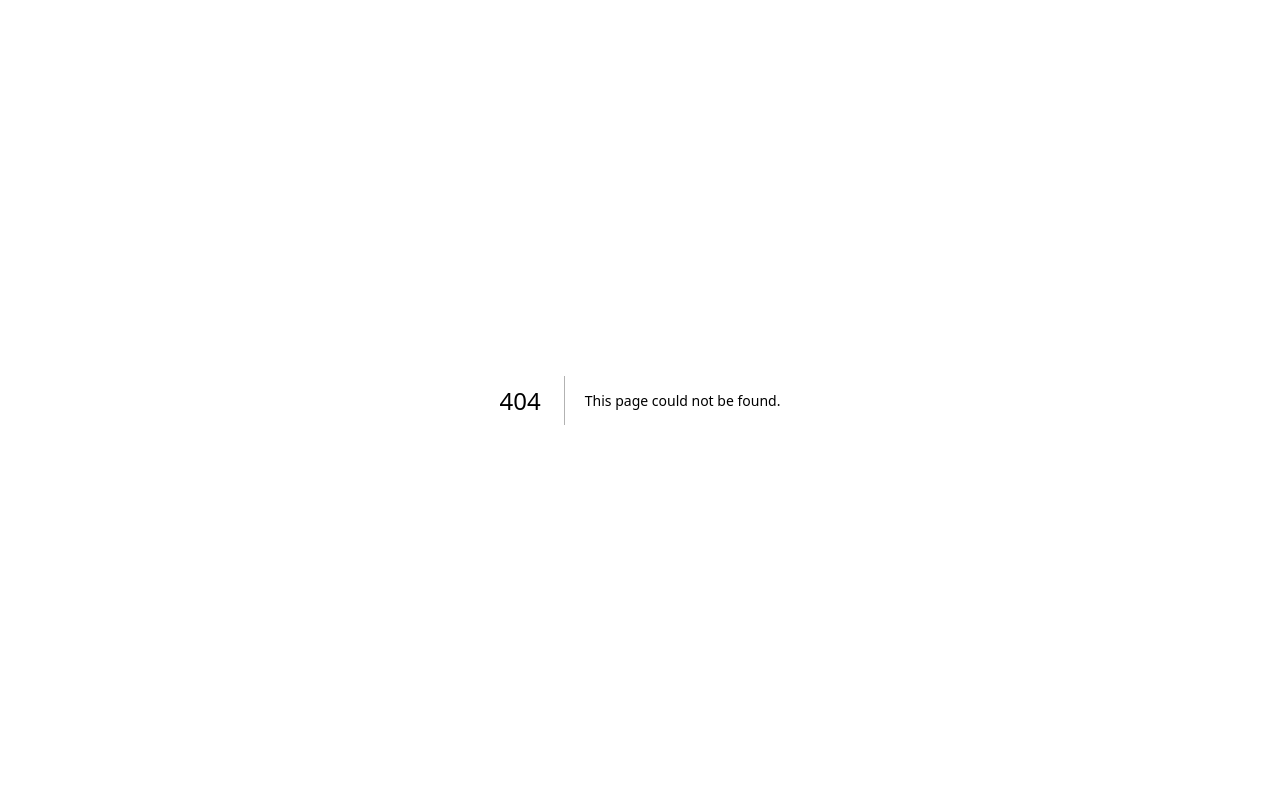
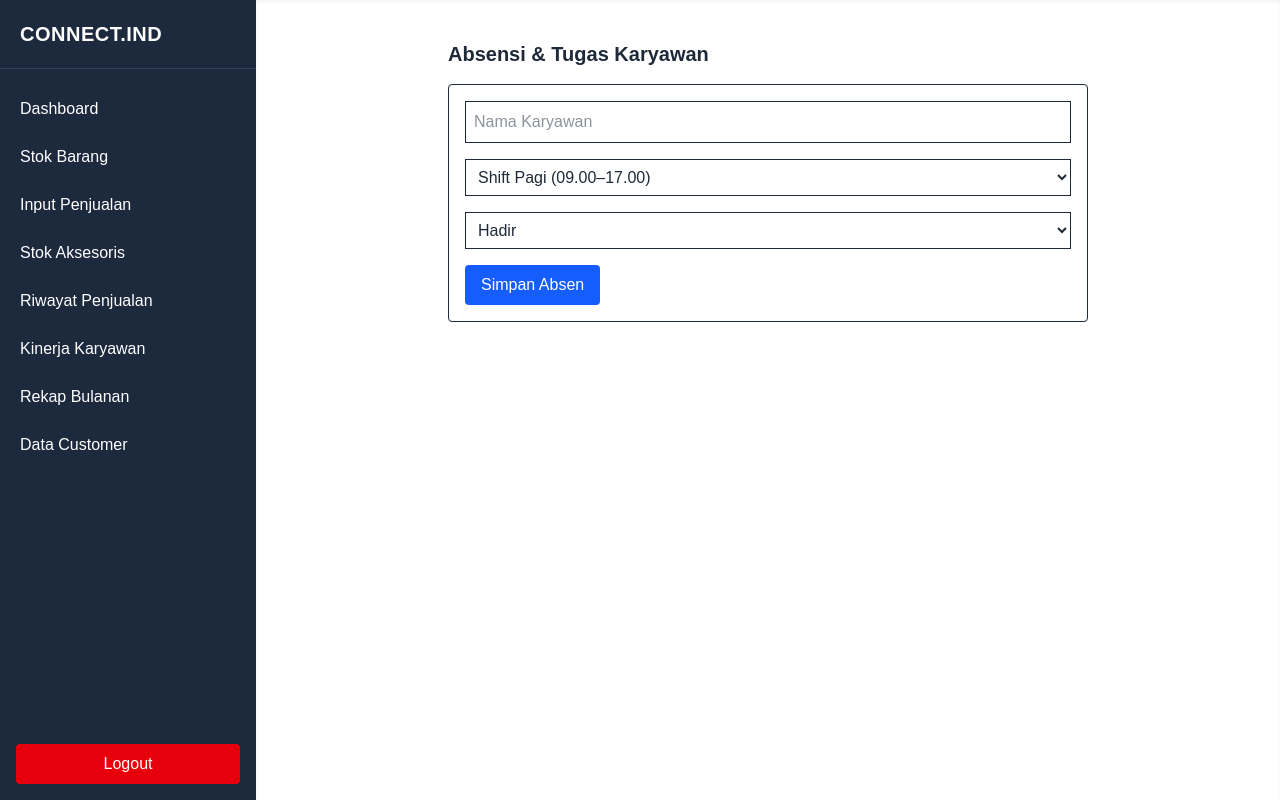
Before and after one commit to connectgadgetindonesia/sistem-connect-ind, a Next.js app: page /absensi in a window 1280 px wide. Before the commit this address had no page. Built offline with nearby package versions, Linux system fonts and the light colour scheme.

Commit message:
Tambah fitur Absensi dan Tugas Harian Karyawan

```diff
--- /dev/null
+++ b/pages/absensi.js
@@ -0,0 +1,84 @@
+import Layout from '@/components/Layout'
+import { useState, useEffect } from 'react'
+import { supabase } from '@/lib/supabaseClient'
+
+export default function AbsenTugasKaryawan() {
+  const [nama, setNama] = useState('')
+  const [shift, setShift] = useState('Pagi')
+  const [status, setStatus] = useState('Hadir')
+  const [submitted, setSubmitted] = useState(false)
+  const [tugas, setTugas] = useState([])
+  const [checked, setChecked] = useState([])
+
+  useEffect(() => {
+    if (submitted) {
+      const list = shift === 'Pagi'
+        ? ['Menyapu halaman depan', 'Merapikan stok', 'Membersihkan meja & komputer', 'Menyiram tanaman']
+        : ['Merapikan stok', 'Matikan semua elektronik', 'Membersihkan toko']
+      setTugas(list)
+      setChecked(Array(list.length).fill(false))
+    }
+  }, [submitted, shift])
+
+  async function handleSubmitAbsen(e) {
+    e.preventDefault()
+    if (!nama || !shift || !status) return alert('Lengkapi semua data')
+
+    const { error } = await supabase.from('absensi_karyawan').insert({ nama, shift, status, tanggal: new Date().toISOString().slice(0, 10) })
+    if (error) return alert('Gagal simpan absen')
+    setSubmitted(true)
+  }
+
+  return (
+    <Layout>
+      <div className="max-w-2xl mx-auto p-4">
+        <h1 className="text-xl font-bold mb-4">Absensi & Tugas Karyawan</h1>
+
+        {!submitted && (
+          <form onSubmit={handleSubmitAbsen} className="space-y-4 border p-4 rounded">
+            <input
+              type="text"
+              value={nama}
+              onChange={(e) => setNama(e.target.value)}
+              placeholder="Nama Karyawan"
+              className="w-full border p-2"
+            />
+            <select value={shift} onChange={(e) => setShift(e.target.value)} className="w-full border p-2">
+              <option value="Pagi">Shift Pagi (09.00–17.00)</option>
+              <option value="Siang">Shift Siang (12.00–20.00)</option>
+            </select>
+            <select value={status} onChange={(e) => setStatus(e.target.value)} className="w-full border p-2">
+              <option value="Hadir">Hadir</option>
+              <option value="Izin">Izin</option>
+              <option value="Sakit">Sakit</option>
+            </select>
+            <button type="submit" className="bg-blue-600 text-white px-4 py-2 rounded">Simpan Absen</button>
+          </form>
+        )}
+
+        {submitted && (
+          <div className="mt-6">
+            <h2 className="text-lg font-semibold mb-2">Tugas Harian - Shift {shift}</h2>
+            <ul className="space-y-2">
+              {tugas.map((item, index) => (
+                <li key={index} className="flex items-center">
+                  <input
+                    type="checkbox"
+                    checked={checked[index]}
+                    onChange={() => {
+                      const updated = [...checked]
+                      updated[index] = !updated[index]
+                      setChecked(updated)
+                    }}
+                    className="mr-2"
+                  />
+                  {item}
+                </li>
+              ))}
+            </ul>
+          </div>
+        )}
+      </div>
+    </Layout>
+  )
+}
```
